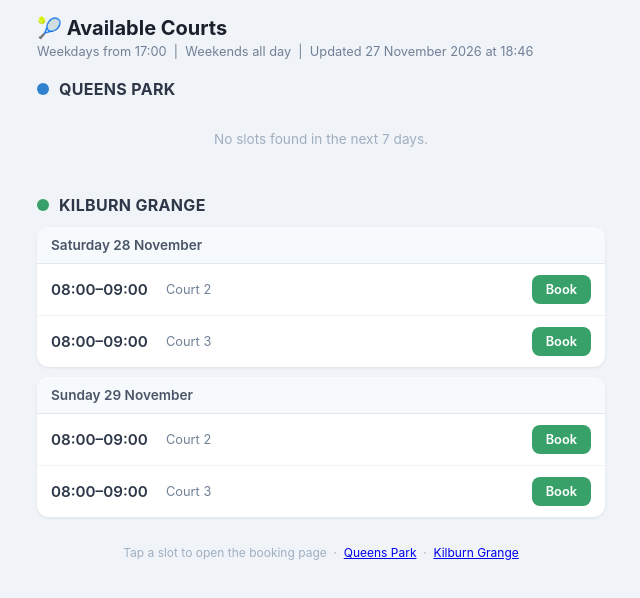
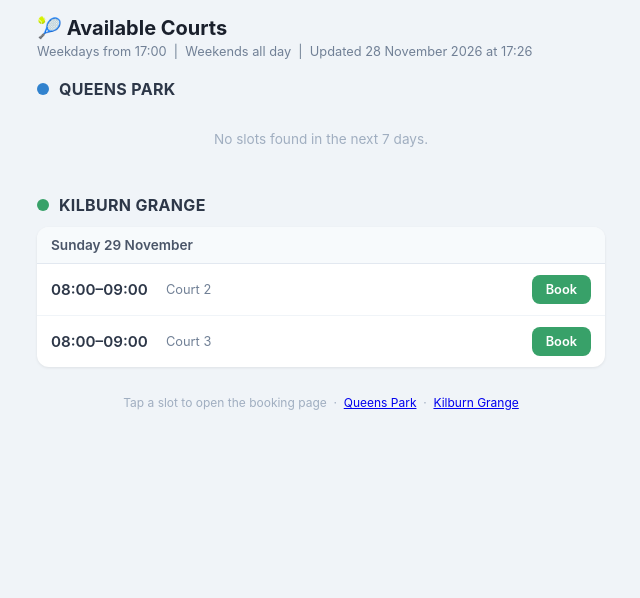
Before and after one commit to Oliver-Picot/tennis-courts, a plain HTML site: page index.html in a window 1280 px wide. Shown: the whole page, without its empty margins (319-959 px from the left). Drawn offline with Linux system fonts and the light colour scheme.

Commit message:
Update court availability 2026-11-28 17:26 UTC

```diff
--- a/index.html
+++ b/index.html
@@ -126,11 +126,9 @@ footer {
 </head>
 <body>
 <h1>🎾 Available Courts</h1>
-<p class="subtitle">Weekdays from 17:00 &nbsp;|&nbsp; Weekends all day &nbsp;|&nbsp; Updated 27 November 2026 at 18:46</p>
+<p class="subtitle">Weekdays from 17:00 &nbsp;|&nbsp; Weekends all day &nbsp;|&nbsp; Updated 28 November 2026 at 17:26</p>
 <section class="venue-section venue-qp"><div class="venue-header"><div class="venue-dot"></div><span class="venue-name">Queens Park</span></div><p class="empty">No slots found in the next 7 days.</p></section>
-<section class="venue-section venue-kg"><div class="venue-header"><div class="venue-dot"></div><span class="venue-name">Kilburn Grange</span></div><div class="day-block"><div class="day-header">Saturday 28 November</div><div class="slot-row"><span class="slot-time">08:00–09:00</span><span class="slot-court">Court 2</span><a class="book-btn" href="https://camdenactive.camden.gov.uk/courses/book.aspx?fdCourseEventId=203&fdDate=28/11/2026&fdTime=08" target="_blank" rel="noopener">Book</a></div>
-<div class="slot-row"><span class="slot-time">08:00–09:00</span><span class="slot-court">Court 3</span><a class="book-btn" href="https://camdenactive.camden.gov.uk/courses/book.aspx?fdCourseEventId=207&fdDate=28/11/2026&fdTime=08" target="_blank" rel="noopener">Book</a></div></div>
-<div class="day-block"><div class="day-header">Sunday 29 November</div><div class="slot-row"><span class="slot-time">08:00–09:00</span><span class="slot-court">Court 2</span><a class="book-btn" href="https://camdenactive.camden.gov.uk/courses/book.aspx?fdCourseEventId=203&fdDate=29/11/2026&fdTime=08" target="_blank" rel="noopener">Book</a></div>
+<section class="venue-section venue-kg"><div class="venue-header"><div class="venue-dot"></div><span class="venue-name">Kilburn Grange</span></div><div class="day-block"><div class="day-header">Sunday 29 November</div><div class="slot-row"><span class="slot-time">08:00–09:00</span><span class="slot-court">Court 2</span><a class="book-btn" href="https://camdenactive.camden.gov.uk/courses/book.aspx?fdCourseEventId=203&fdDate=29/11/2026&fdTime=08" target="_blank" rel="noopener">Book</a></div>
 <div class="slot-row"><span class="slot-time">08:00–09:00</span><span class="slot-court">Court 3</span><a class="book-btn" href="https://camdenactive.camden.gov.uk/courses/book.aspx?fdCourseEventId=207&fdDate=29/11/2026&fdTime=08" target="_blank" rel="noopener">Book</a></div></div></section>
 <footer>Tap a slot to open the booking page &nbsp;·&nbsp; <a href="https://clubspark.lta.org.uk/QueensParkTennisCourts/Booking/BookByDate">Queens Park</a> &nbsp;·&nbsp; <a href="https://camdenactive.camden.gov.uk/courses/detail/178/kilburn-grange-tennis-court-1/">Kilburn Grange</a></footer>
 </body>
```
